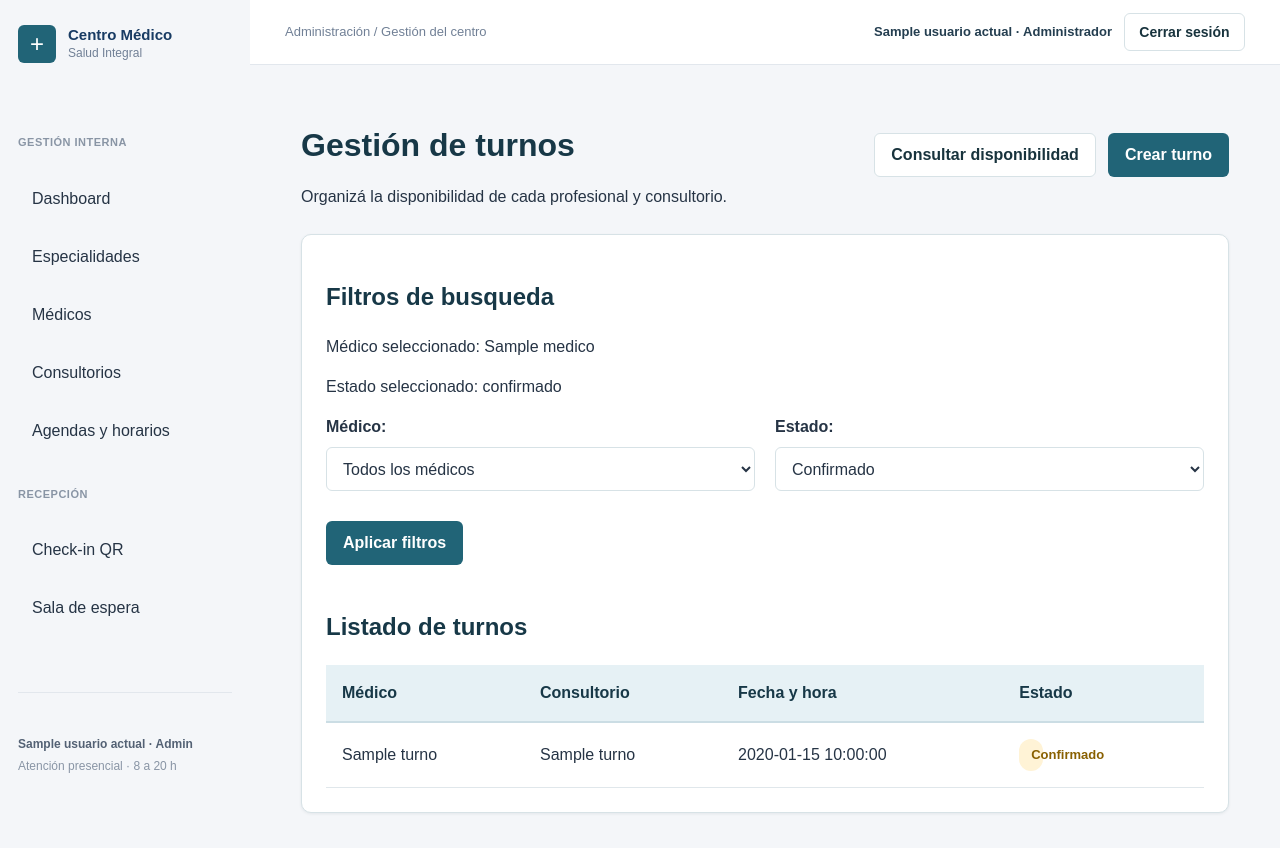
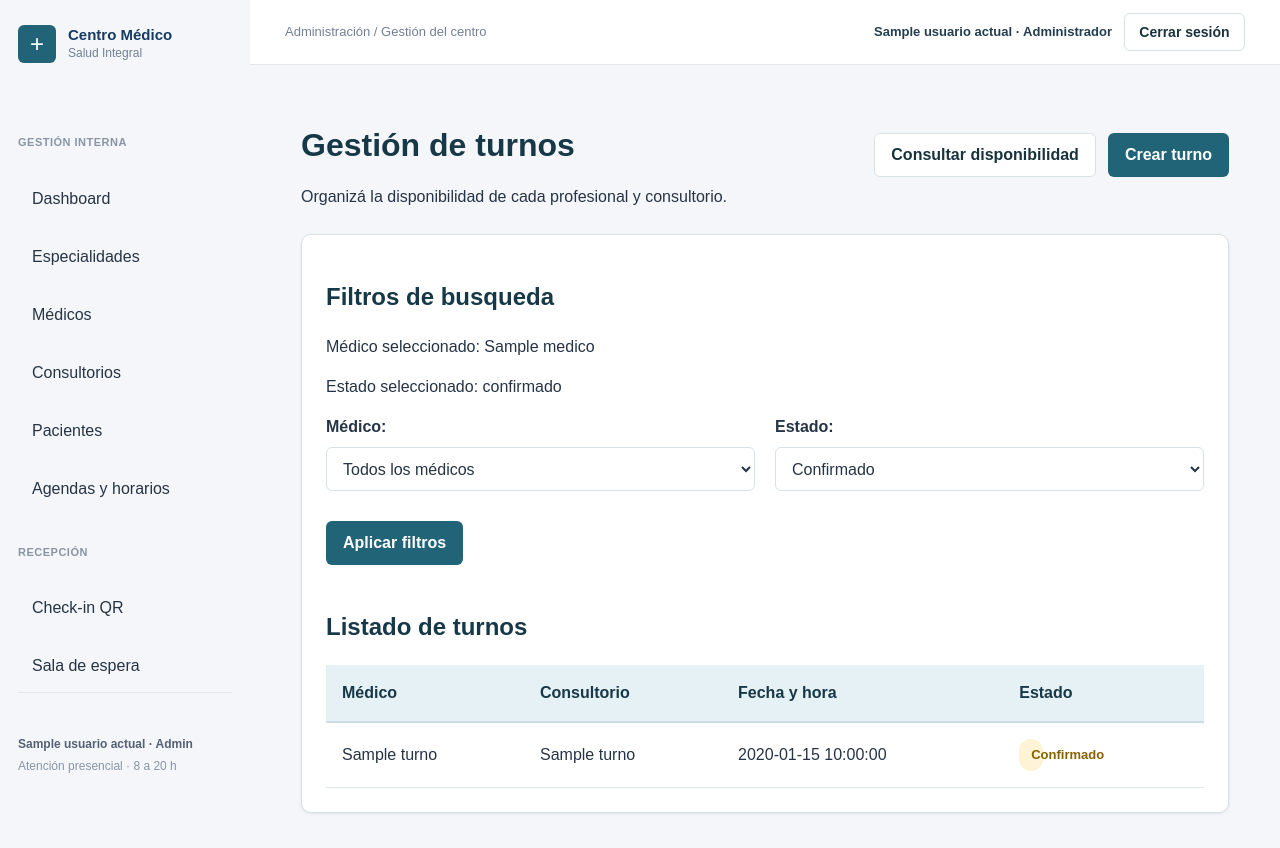
Before and after one commit to Jcasco-Fiuba/centro-medico-salud-integral, a Python web app: template frontend/templates/administracion/agendas.html in a window 1280 px wide. Run offline with Jinja, Linux system fonts and the light colour scheme; the template is opened without the code that fills it: most values are stand-ins (such as "Sample title", 1, 10 or a date in 2020).

Commit message:
feat(nav): agregar link Pacientes al menú de administración

```diff
--- a/frontend/templates/components/sidebar_admin.html
+++ b/frontend/templates/components/sidebar_admin.html
@@ -36,6 +36,12 @@
       {% if request.endpoint in ['administracion.consultorios', 'administracion.nuevo_consultorio', 'administracion.editar_consultorio'] %}aria-current="page"{% endif %}
     >Consultorios</a>
 
+        <a
+      href="{{ url_for('administracion.pacientes') }}"
+      class="nav-link{% if request.endpoint in ['administracion.pacientes', 'administracion.nuevo_paciente', 'administracion.editar_paciente'] %} activo{% endif %}"
+      {% if request.endpoint in ['administracion.pacientes', 'administracion.nuevo_paciente', 'administracion.editar_paciente'] %}aria-current="page"{% endif %}
+    >Pacientes</a>
+
     <a
       href="{{ url_for('administracion.agendas') }}"
       class="nav-link{% if request.endpoint in ['administracion.agendas', 'administracion.disponibilidad', 'administracion.nuevo_turno', 'administracion.guardar_turno'] %} activo{% endif %}"
```
